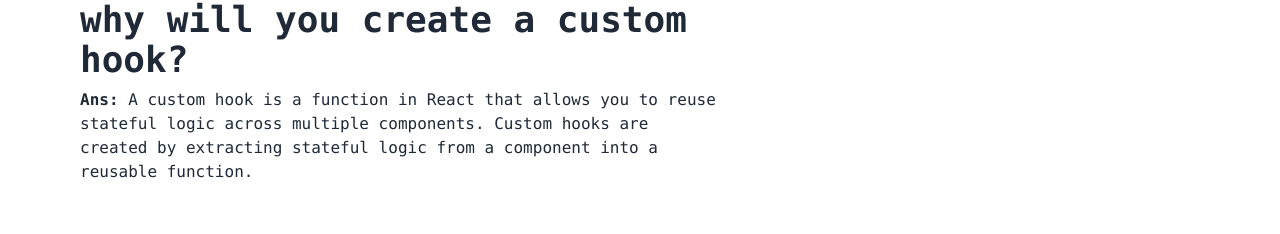
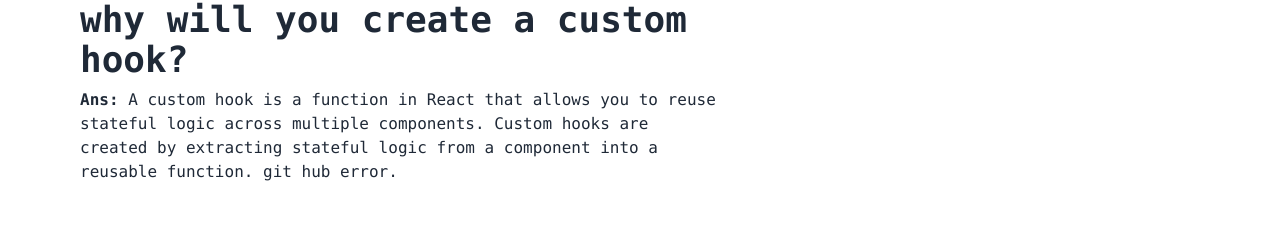
Before and after one commit to webashraf/flavor-lav, a React (Vite) app: page /blog in a window 1280 px wide. Shown: the part 1217-1451 px from the top of the page. Built offline with nearby package versions, Linux system fonts and the light colour scheme; no server answers.

Commit message:
add some code

```diff
--- a/src/Components/Blog/Blog.jsx
+++ b/src/Components/Blog/Blog.jsx
@@ -72,7 +72,7 @@ const Blog = () => {
             <span className="font-bold">Ans: </span> A custom hook is a function
             in React that allows you to reuse stateful logic across multiple
             components. Custom hooks are created by extracting stateful logic
-            from a component into a reusable function.
+            from a component into a reusable function. git hub error.
           </p>
         </div>
       </div>
```
